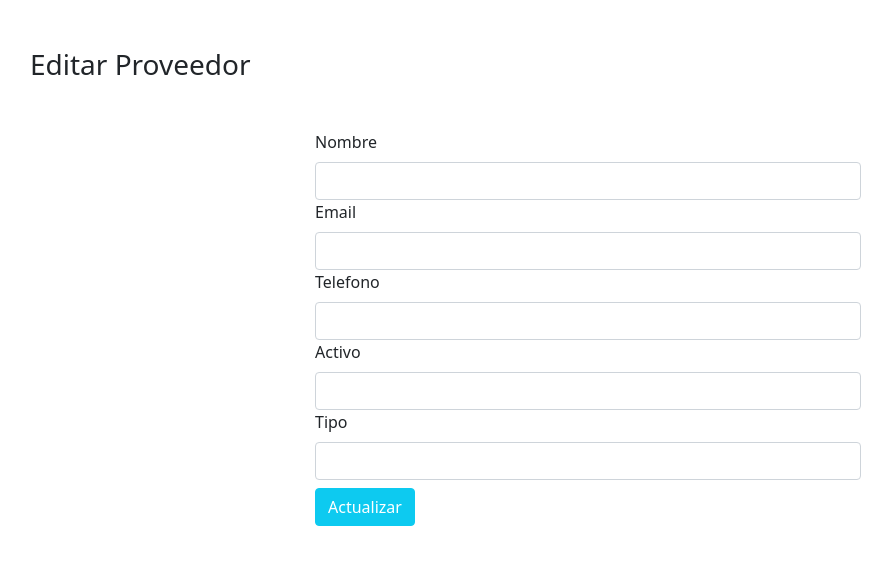
After one commit to AnwarKG/ProveedorViajes, a Symfony app: template templates/main/update.html.twig in a window 1280 px wide. The commit adds this page. Shown: the top 565 px of the page, without its empty margins (52-944 px from the left). Run offline with Twig, Linux system fonts and the light colour scheme; the template is opened without the code that fills it, so the values that code supplies are empty; form fields are guessed from the names that the template uses; some libraries are stand-ins or nearby versions.

Commit message:
Configurado actualizar registro
+Queda pendiente de comprobar.

```diff
--- a/templates/main/index.html.twig
+++ b/templates/main/index.html.twig
@@ -25,6 +25,11 @@
       <td>{{data.telefono}}</td>
       <td>{{data.tipo}}</td>
       <td>{{data.activo}}</td>
+      <td>
+        <a class="btn btn-warning" href="{{ path('update', {'id': data.id} )}}">Editar</a>
+        <a class="btn btn-danger" href="{{ path('delete', {'id': data.id} )}}">Eliminar</a>
+
+      </td>
     </tr>
     {% endfor %}
   </tbody>
--- /dev/null
+++ b/templates/main/update.html.twig
@@ -0,0 +1,44 @@
+{% extends "base.html.twig" %}
+
+{% block body %}
+
+	<div class="container">
+		<div class="row">
+			<h3 class="mt-5 mb-5">Editar Proveedor</h3>
+                {% for message in app.flashes('notice') %}
+
+                <div class="alert alert-success">
+                    {{message}}
+                </div>
+                {% endfor %}
+			    <div class="col-md-6 offset-md-3">
+				    {{ form_start(form) }}
+                        <div class="form-group">
+				            {{ form_label(form.nombre) }}
+                            {{ form_widget(form.nombre,{'attr':{'class':'form-control'}})}}
+                        </div>
+                        <div class="form-group">
+				            {{ form_label(form.email) }}
+                            {{ form_widget(form.email,{'attr':{'class':'form-control'}})}}
+                        </div>
+                        <div class="form-group">
+				            {{ form_label(form.telefono) }}
+                            {{ form_widget(form.telefono,{'attr':{'class':'form-control'}})}}
+                        </div>
+                        <div class="form-group">
+				            {{ form_label(form.activo) }}
+                            {{ form_widget(form.activo,{'attr':{'class':'form-control'}})}}
+                        </div>
+                        <div class="form-group">
+				            {{ form_label(form.tipo) }}
+                            {{ form_widget(form.tipo,{'attr':{'class':'form-control'}})}}
+                        </div>
+                        <div class="form-group">
+				            <button class="btn btn-info mt-2 text-white">Actualizar</button>
+                        </div>
+				    {{ form_end(form) }}
+				</div>
+		</div>
+	</div>
+
+	{% endblock %}
```
Also changed, not shown: src/Controller/MainController.php (+20 -0 lines).
